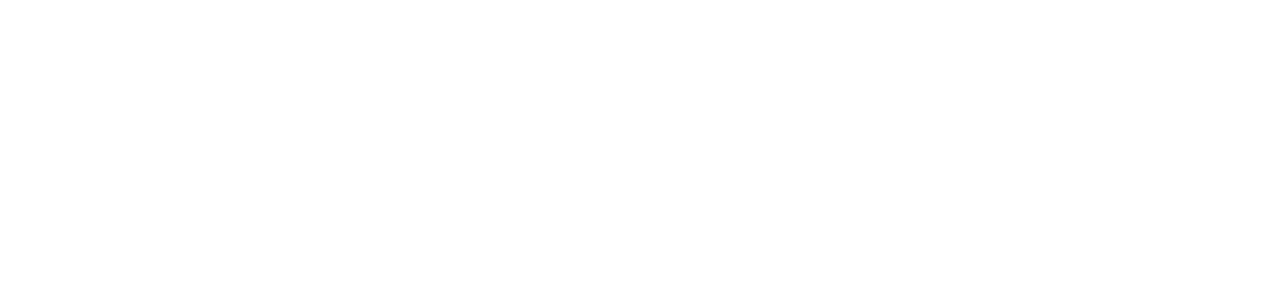
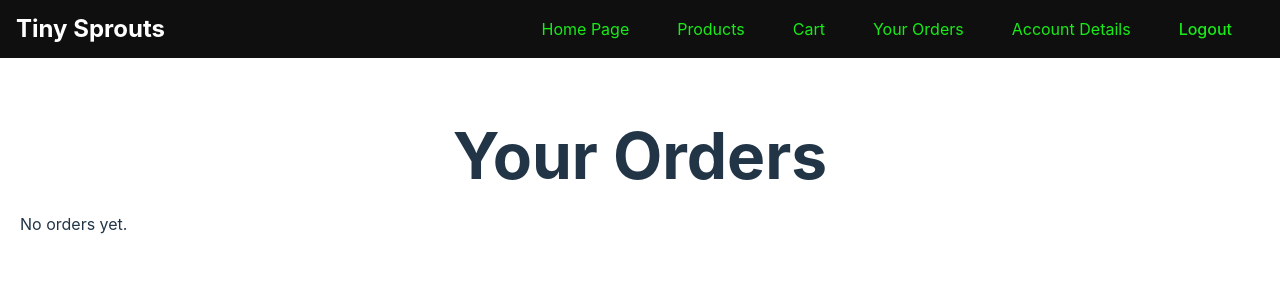
Before and after one commit to annagracep10/TinySprouts, a React (Vite) app: page /orders in a window 1280 px wide. Before the commit this address had no page. Shown: the top 300 px of the page. Built offline with nearby package versions, Linux system fonts and the light colour scheme.

Commit message:
Login Logic implemented

```diff
--- a/src/App.jsx
+++ b/src/App.jsx
@@ -1,19 +1,25 @@
-import React from 'react';
+import React, { useState } from 'react';
 import { BrowserRouter as Router, Route, Routes } from 'react-router-dom';
 import HomePage from './pages/HomePage';
 import ProductsPage from './pages/ProductsPage';
 import ProductDetailsPage from './pages/ProductDetailsPage';
+import OrdersPage from './pages/OrdersPage';
+import { NavBar } from './components/NavBar';
 
 function App() {
-    return (
+  const [user, setUser] = useState(JSON.parse(localStorage.getItem('user')));
+
+  return (
     <Router>
+      <NavBar setUser={setUser} />
       <Routes>
-      <Route path="/" element={<HomePage />} />
-      <Route path="/products" element={<ProductsPage />} />
-      <Route path="/product/:type/:id" element={<ProductDetailsPage/>} />
+        <Route path="/" element={<HomePage />} />
+        <Route path="/products" element={<ProductsPage />} />
+        <Route path="/product/:type/:id" element={<ProductDetailsPage />} />
+        <Route path="/orders" element={<OrdersPage />} />
       </Routes>
     </Router>
   );
-};
+}
 
-export default App
+export default App;
--- a/src/components/LoginForm.jsx
+++ b/src/components/LoginForm.jsx
@@ -1,17 +1,45 @@
 import React, { useState } from "react";
 
-export const LoginForm = ({ setIsLogin }) => {
+export const LoginForm = ({ setIsLogin, setUser }) => {
   const [userEmail, setUserEmail] = useState('');
   const [userPassword, setUserPassword] = useState('');
+  const [error, setError] = useState('');
 
-  const handleSubmit = (event) => {
+  const handleSubmit = async (event) => {
     event.preventDefault();
-    // Handle login logic here
-    console.log("Login submitted:", { useremail, password });
+    const loginData = {
+      userEmail,
+      userPassword,
+    };
+
+    try {
+      const response = await fetch('http://localhost:9090/api/user/login', {
+        method: 'POST',
+        headers: {
+          'Content-Type': 'application/json'
+        },
+        body: JSON.stringify(loginData)
+      });
+
+      if (!response.ok) {
+        const errorData = await response.json();
+        throw new Error(errorData.message || 'Network response was not ok');
+      }
+
+      const result = await response.json();
+      console.log("Login submitted:", result);
+      localStorage.setItem('user', JSON.stringify(result.user));
+      setUser(result.user);
+      setIsLogin(true);
+    } catch (error) {
+      console.error('Error:', error);
+      setError(error.message);
+    }
   };
 
   return (
     <div>
+      {error && <div className="error">{error}</div>}
       <form onSubmit={handleSubmit}>
         <div>
           <label>User Email</label>
--- a/src/components/NavBar.jsx
+++ b/src/components/NavBar.jsx
@@ -1,11 +1,16 @@
 import React from 'react';
-import { Link , useLocation} from 'react-router-dom';
-import "../styles/NavBar.css"
+import { Link, useLocation, useNavigate } from 'react-router-dom';
+import "../styles/NavBar.css";
 
+export const NavBar = ({ setUser }) => {
+  const location = useLocation();
+  const navigate = useNavigate();
 
- export   const NavBar = ()=>{
-
-    const location = useLocation();
+  const handleLogout = () => {
+    setUser(null);
+    localStorage.removeItem('user');
+    navigate('/');
+  };
 
   return (
     <div className='navbar'>
@@ -24,16 +29,16 @@ import "../styles/NavBar.css"
             <Link to="">Cart</Link>
           </li>
           <li>
-                        <Link to="">Your Orders</Link>
+            <Link to="/orders">Your Orders</Link>
           </li>
           <li>
             <Link to="">Account Details</Link>
           </li>
           <li>
-                        <Link to="/">Logout</Link>
+            <button onClick={handleLogout} className="logout-button">Logout</button>
           </li>
         </ul>
       </div>
     </div>
-    )
+  );
 };
--- a/src/pages/HomePage.jsx
+++ b/src/pages/HomePage.jsx
@@ -1,4 +1,4 @@
-import React, { useState } from 'react';
+import React, { useState, useEffect } from 'react';
 import { NavBar } from '../components/NavBar.jsx';
 import "../styles/HomePage.css";
 import { LoginForm } from '../components/LoginForm.jsx';
@@ -6,10 +6,17 @@ import { RegisterForm } from '../components/RegisterForm.jsx';
 
 const HomePage = () => {
   const [isLogin, setIsLogin] = useState(true);
+  const [user, setUser] = useState(null);
+
+  useEffect(() => {
+    const storedUser = JSON.parse(localStorage.getItem('user'));
+    if (storedUser) {
+      setUser(storedUser);
+    }
+  }, []);
 
   return (
     <div>
-      <NavBar />
       <div className="indexcontent">
         <div className='welcome'>
           <h1>Welcome to Tiny Sprouts</h1>
@@ -17,7 +24,17 @@ const HomePage = () => {
           <img src="/images/plantlogo.png" alt="plantlogo" />
         </div>
         <div className="form">
-          {isLogin ? <LoginForm setIsLogin={setIsLogin} /> : <RegisterForm setIsLogin={setIsLogin} />}
+          {user ? (
+            <div>
+              <h2>Welcome, {user.userFullName}</h2>
+            </div>
+          ) : (
+            isLogin ? (
+              <LoginForm setIsLogin={setIsLogin} setUser={setUser} />
+            ) : (
+              <RegisterForm setIsLogin={setIsLogin} />
+            )
+          )}
         </div>
       </div>
     </div>
--- /dev/null
+++ b/src/pages/OrdersPage.jsx
@@ -0,0 +1,62 @@
+import React, { useState, useEffect } from 'react';
+import "../styles/OrdersPage.css";
+import { NavBar } from '../components/NavBar';
+
+const OrdersPage = () => {
+  const [orders, setOrders] = useState([]);
+  const [userId, setUserId] = useState(null);
+
+  useEffect(() => {
+    const user = JSON.parse(localStorage.getItem('user'));
+    if (user) {
+      setUserId(user.userId);
+      fetchOrders(user.userId);
+    }
+  }, []);
+
+  const fetchOrders = async (userId) => {
+    try {
+      const response = await fetch(`http://localhost:9090/api/orders/${userId}`);
+      if (!response.ok) {
+        throw new Error('Failed to fetch orders');
+      }
+      const data = await response.json();
+      setOrders(data);
+    } catch (error) {
+      console.error('Error:', error);
+    }
+  };
+
+  return (
+    <div>
+        <div className="orders-page">
+      <h1>Your Orders</h1>
+      {orders.length === 0 ? (
+        <p>No orders yet.</p>
+      ) : (
+        <div className="orders-list">
+          {orders.map(order => (
+            <div key={order.id} className="order">
+              <h2>Order ID: {order.id}</h2>
+              <p>Status: {order.status}</p>
+              <div className="items-list">
+                {order.items.map(item => (
+                  <div key={item.id} className="item">
+                    <h3>{item.productName}</h3>
+                    <p>Type: {item.productType}</p>
+                    <p>Quantity: {item.quantity}</p>
+                    <p>Price: ${item.price}</p>
+                  </div>
+                ))}
+              </div>
+            </div>
+          ))}
+        </div>
+      )}
+    </div>
+    </div>
+
+  );
+};
+
+export default OrdersPage;
--- a/src/pages/ProductDetailsPage.jsx
+++ b/src/pages/ProductDetailsPage.jsx
@@ -48,7 +48,6 @@ const ProductDetailPage = () => {
 
   return (
     <div>
-      <NavBar />
       <div className='content'>
         <h1>Product Detail</h1>
         <div className='product-detail'>
@@ -74,7 +73,7 @@ const ProductDetailPage = () => {
             {product.wateringFrequency && <p><strong>Watering Frequency :</strong> {product.wateringFrequency}</p>}
             {product.seedType && <p><strong>Seed Type :</strong> {product.seedType}</p>}
             {product.germinationTime && <p><strong>Germination Time :</strong> {product.germinationTime} days</p>}
-            {product.season && <p><strong>Season :</strong>{product.season}</p>}
+            {product.season && <p><strong>Season :</strong> {product.season}</p>}
           </div>
         </div>
       </div>
--- a/src/pages/ProductsPage.jsx
+++ b/src/pages/ProductsPage.jsx
@@ -39,7 +39,6 @@ const ProductsPage = () => {
 
   return (
     <div>
-      <NavBar />
       <div className="content">
         <h1>Products</h1>
 
--- a/src/styles/Content.css
+++ b/src/styles/Content.css
@@ -6,7 +6,6 @@
     justify-content: center;
     align-items: center;
     text-align: center;
-
 }
 
 .content h1{
--- a/src/styles/NavBar.css
+++ b/src/styles/NavBar.css
@@ -37,3 +37,13 @@
     color: #c5e0c6;
     text-decoration: none;
   }
+
+  .logout-button {
+    background: none;
+    border: none;
+    color: #18eb18;
+    cursor: pointer;
+    text-decoration: none;
+    font-size: 16px;
+    padding: 0;
+  }
--- /dev/null
+++ b/src/styles/OrdersPage.css
@@ -0,0 +1,42 @@
+.orders-page {
+    padding: 20px;
+  }
+
+  .orders-list {
+    display: flex;
+    flex-direction: column;
+    gap: 20px;
+  }
+
+  .order {
+    border: 1px solid #ddd;
+    padding: 20px;
+    border-radius: 5px;
+    background-color: #f9f9f9;
+  }
+
+  .items-list {
+    margin-top: 10px;
+  }
+
+  .item {
+    border-top: 1px solid #ddd;
+    padding: 10px 0;
+  }
+
+  .item:first-child {
+    border-top: none;
+  }
+
+  h1 {
+    text-align: center;
+    margin-bottom: 20px;
+  }
+
+  h2, h3 {
+    margin: 5px 0;
+  }
+
+  p {
+    margin: 2px 0;
+  }
```
Lines whose indentation alone changed are shown as unchanged.
